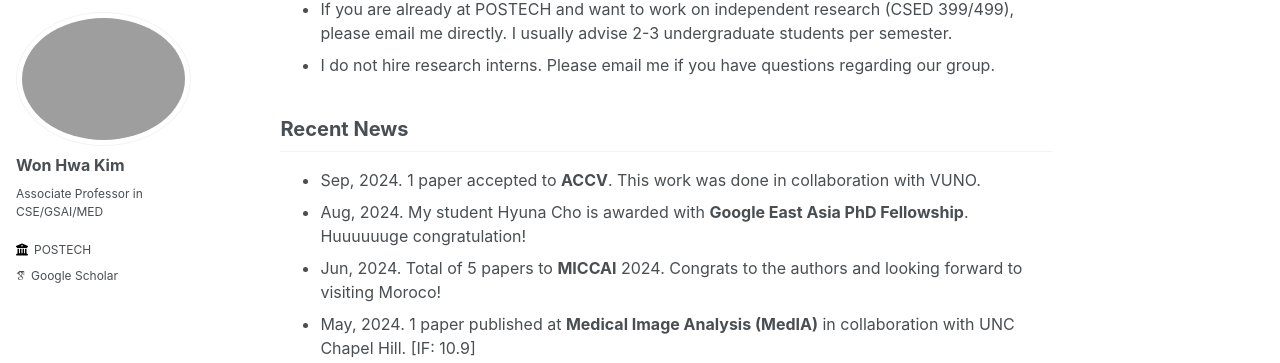
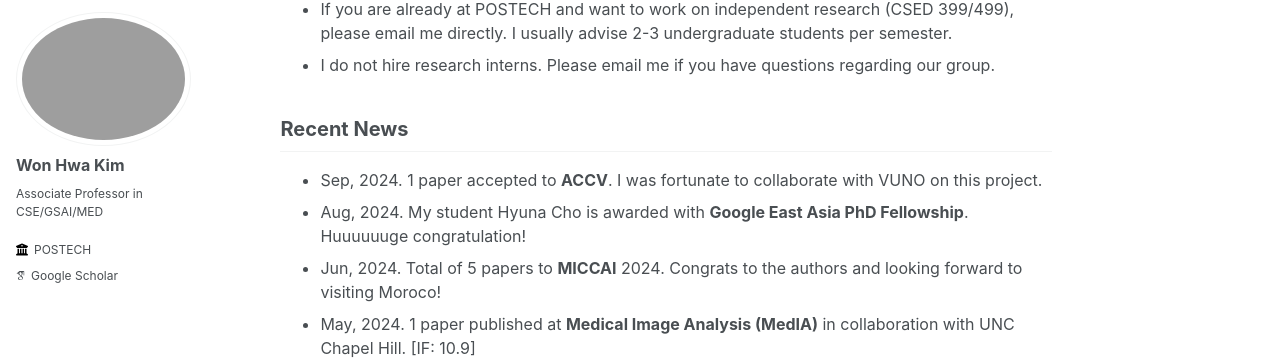
Before and after one commit to wwplato/wwplato.github.io, a Jekyll site: the page built from _pages/about.md, in a window 1280 px wide and 900 px high, scrolled down 620 px. Shown: the part 90-453 px from the top of the window. Built offline with Jekyll 4.4.1, drawn with Linux system fonts in a browser that asks for light colours; some web fonts are replaced.

Commit message:
Update about.md

```diff
--- a/_pages/about.md
+++ b/_pages/about.md
@@ -32,7 +32,7 @@ I am always looking for highly **self-motivated** students with long term goals.
 
 Recent News
 -----
-* Sep, 2024. 1 paper accepted to **ACCV**. This work was done in collaboration with VUNO.
+* Sep, 2024. 1 paper accepted to **ACCV**. I was fortunate to collaborate with VUNO on this project.
 * Aug, 2024. My student Hyuna Cho is awarded with **Google East Asia PhD Fellowship**. Huuuuuuge congratulation!
 * Jun, 2024. Total of 5 papers to **MICCAI** 2024. Congrats to the authors and looking forward to visiting Moroco!
 * May, 2024. 1 paper published at **Medical Image Analysis (MedIA)** in collaboration with UNC Chapel Hill. [IF: 10.9]
```
